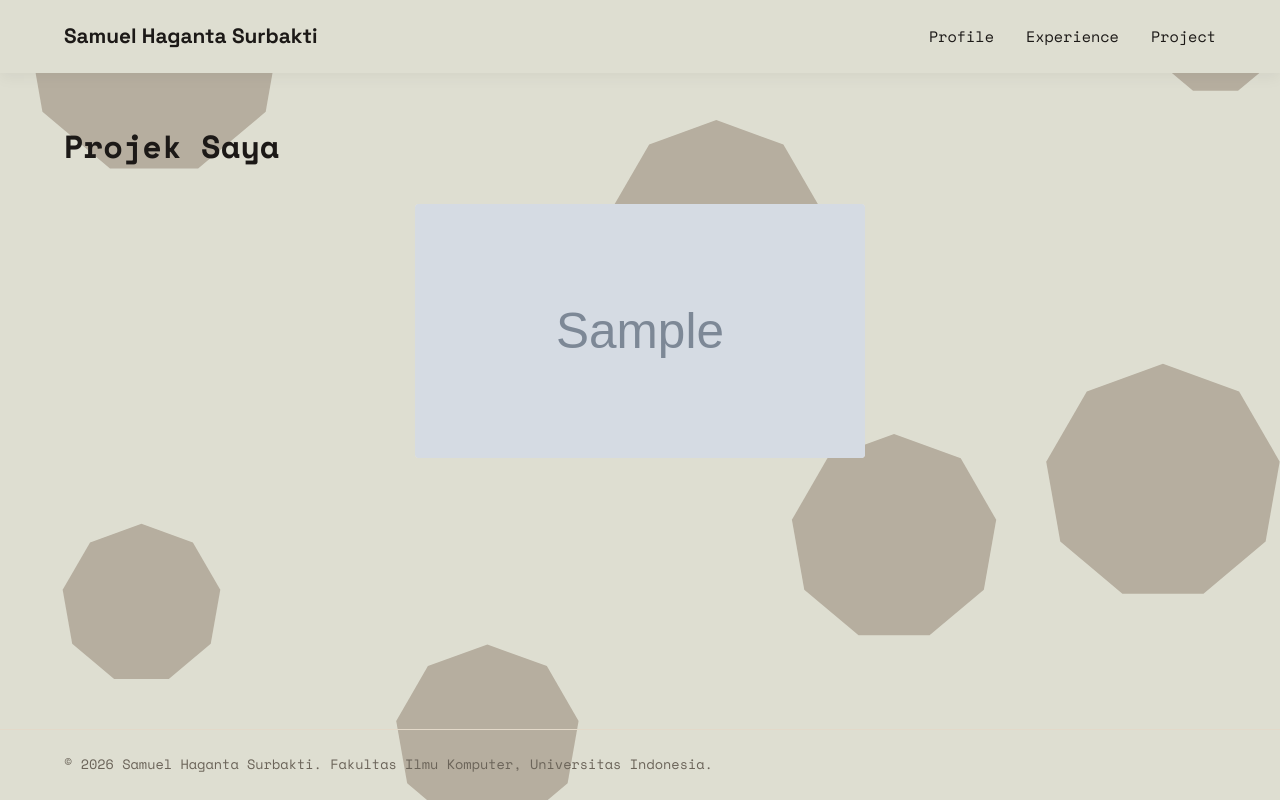
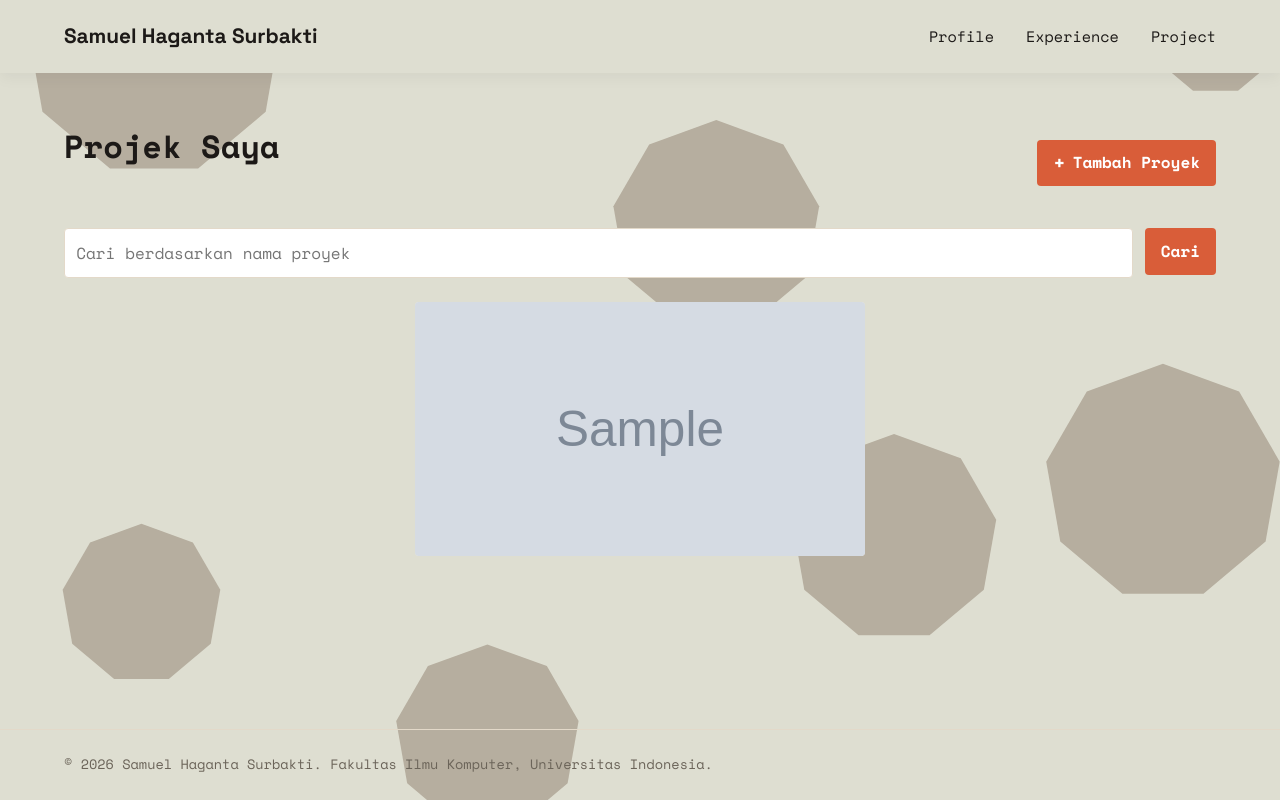
Before and after one commit to SamuelHagantaSurbakti/myportofolio, a Django app: page /project/ in a window 1280 px wide. Run offline with Django 5.2, Linux system fonts and the light colour scheme; tables that the repository leaves empty hold one stand-in row (values such as "Sample post"); grey boxes marked "Sample" are stand-in pictures.

Commit message:
feat: Menyelesaikan tutorial 3 dan menambahkan fitur password saat menambahkan projek

```diff
--- a/main/urls.py
+++ b/main/urls.py
@@ -2,7 +2,7 @@ from venv import create
 
 from django.urls import path
 
-from main.views import show_main, show_experience, show_project, create_project
+from main.views import show_main, show_experience, show_project, create_project, get_projects_json, delete_project
 
 app_name = "main"
 
@@ -11,4 +11,6 @@ urlpatterns = [
     path("experience/", show_experience, name="show_experience"),
     path("project/", show_project, name="show_project"),
     path("project/add/", create_project, name="create_project"),
+    path("api/projects/", get_projects_json, name="get_projects_json"),
+    path("projects/<uuid:project_id>/delete/",delete_project,name="delete_project")
 ]
--- a/main/views.py
+++ b/main/views.py
@@ -3,6 +3,7 @@ from django.contrib import messages
 from django.core import serializers
 from django.http import HttpResponse
 from django.template import context
+from django.conf import settings
 
 from main.models import Experience, Project
 from main.forms import ProjectForm
@@ -14,8 +15,7 @@ def show_main(request):
         "npm": "2506612814",
         "study_program": "S1 Ilmu Komputer",
         "bio": (
-            "Mahasiswa Ilmu Komputer Universitas Indonesia yang tertarik "
-            "pada pengembangan perangkat lunak dan pendidikan."
+            "Mahasiswa ilmu komputer di Universitas Indonesia yang tertarik pada dunia teknologi khususnya di bidang keamanan siber."
         ),
     }
     return render(request, "index.html", context)
@@ -29,12 +29,22 @@ def show_experience(request):
 
     return render(request, "experience.html", context)
 
+def show_project(request):
 
+    json_response = get_projects_json(request)
 
-def show_project(request):
+    projects = serializers.deserialize(
+        "json",
+        json_response.content.decode("utf-8"),
+    )
+
+    projects = [project.object for project in projects]
+    title_query = request.GET.get("title", "").strip()
+
     context = {
         "name": "Samuel Haganta Surbakti",
-        "project_list": Project.objects.all(),
+        "project_list": projects,
+        "title_query": title_query,
     }
 
     return render(request, "project.html", context)
@@ -44,10 +54,15 @@ def create_project(request):
     form = ProjectForm(request.POST or None)
 
     if request.method == "POST" and form.is_valid():
-        form.save()
-        messages.success(request, "Proyek baru berhasil ditambahkan!")
-        return redirect("main:show_project")
 
+        input_code = form.cleaned_data.get("secret_code")
+
+        if input_code == settings.SECRET_CODE:
+            form.save()
+            messages.success(request, "Proyek baru berhasil ditambahkan!")
+            return redirect("main:show_project")
+        else:
+            messages.error(request, "Gagal! Password salah.")
     context = {
         "name": "Samuel Haganta Surbakti",
         "project_list": Project.objects.all(),
@@ -55,3 +70,23 @@ def create_project(request):
     }
 
     return render(request, "projects_form.html", context)
+
+def get_projects_json(request):
+    title_query = request.GET.get("title", "").strip()
+    projects = Project.objects.all()
+
+    if title_query:
+        projects = projects.filter(title__icontains=title_query)
+
+    projects_json = serializers.serialize("json", projects)
+    return HttpResponse(projects_json, content_type="application/json")
+
+def delete_project(request, project_id):
+    project = get_object_or_404(Project, pk=project_id)
+
+    if request.method == "POST":
+        project.delete()
+        messages.success(request, "Project berhasil dihapus!")
+        return redirect("main:show_project")
+
+    return redirect("main:show_project")
--- a/portofolio/settings.py
+++ b/portofolio/settings.py
@@ -148,3 +148,5 @@ MAILERS = {
         "BACKEND": "django.core.mail.backends.console.EmailBackend",
     },
 }
+
+SECRET_CODE = os.environ.get('PASSWORD')
--- a/static/css/project-style.css
+++ b/static/css/project-style.css
@@ -99,3 +99,26 @@
     background-color: var(--accent);
     color: var(--paper);
 }
+
+
+.project-search {
+    display: flex;
+    gap: 0.75rem;
+    margin-bottom: 1.5rem;
+}
+
+.project-search__input {
+    width: 100%;
+    min-width: 0;
+    padding: 0.7rem;
+    border: 1px solid var(--line);
+    border-radius: var(--radius);
+    background: #fff;
+    color: var(--ink);
+    font: inherit;
+}
+
+.project-search__input:focus {
+    outline: 2px solid var(--accent);
+    border-color: var(--accent);
+}
--- a/static/css/style.css
+++ b/static/css/style.css
@@ -27,7 +27,7 @@ body {
     background-position: center;
     background-repeat: no-repeat;
     /* AGAR HANYA SEBAGIAN BACKGROUND GAMBAR YANG DIGUNAKAN */
-    /* background-attachment: fixed;  */
+    background-attachment: fixed;
 
     min-height: 100vh;
     display: flex;
@@ -311,3 +311,196 @@ h1, .brand {
         grid-template-columns: 1fr;
     }
 }
+
+/* ... */
+/* projects */
+
+.project-header {
+width: 100%;
+display: flex;
+justify-content: space-between;
+align-items: center;
+gap: 1rem;
+margin-bottom: 1.5rem;
+}
+
+
+.project-header h1 {
+margin-bottom: 0;
+}
+
+.project-add-button {
+display: inline-flex;
+align-items: center;
+gap: 0.45rem;
+}
+
+.project-add-button span {
+font-size: 1.25rem;
+line-height: 1;
+}
+
+.project-search {
+display: flex;
+gap: 0.75rem;
+margin-bottom: 1.5rem;
+}
+
+.project-search__input {
+width: 100%;
+min-width: 0;
+padding: 0.7rem;
+border: 1px solid var(--line);
+border-radius: var(--radius);
+background: #fff;
+color: var(--ink);
+font: inherit;
+}
+
+.project-search__input:focus {
+outline: 2px solid var(--accent);
+border-color: var(--accent);
+}
+
+.project-actions {
+display: flex;
+align-items: center;
+flex-wrap: wrap;
+gap: 20px;
+margin-top: 1rem;
+}
+
+.project-actions .button {
+font-size: 0.85rem;
+font-weight: 600;
+}
+
+.project-card-actions {
+display: flex;
+flex-direction: column;
+margin-top: auto;
+}
+
+.hide {
+display: none !important;
+}
+
+.project-actions .experience-status {
+margin-top: 0;
+}
+
+.project-delete-modal {
+display: none;
+position: fixed;
+inset: 0;
+width: 100%;
+height: 100%;
+max-width: none;
+max-height: none;
+margin: 0;
+padding: 1rem;
+border: 0;
+background: transparent;
+z-index: 10;
+align-items: center;
+justify-content: center;
+}
+
+.project-delete-modal:popover-open {
+display: flex;
+}
+
+.project-delete-modal__backdrop {
+position: absolute;
+inset: 0;
+width: 100%;
+height: 100%;
+border: 0;
+padding: 0;
+background: rgba(28, 25, 23, 0.58);
+cursor: default;
+}
+
+.project-delete-modal__content {
+position: relative;
+z-index: 1;
+width: min(100%, 480px);
+padding: 1.5rem;
+background: var(--paper);
+border: 1px solid var(--line);
+border-radius: var(--radius);
+box-shadow: 0 1rem 3rem rgba(28, 25, 23, 0.22);
+}
+
+.project-delete-modal__content h2 {
+margin: 0 0 0.75rem;
+font-family:
+    "Space Grotesk",
+    -apple-system,
+    sans-serif;
+font-size: 1.5rem;
+}
+
+.project-delete-modal__close {
+position: absolute;
+top: 1rem;
+right: 1rem;
+border: 0;
+padding: 0;
+background: transparent;
+color: var(--text-muted);
+font-size: 1.8rem;
+line-height: 1;
+cursor: pointer;
+}
+
+.project-delete-modal__actions {
+display: flex;
+justify-content: flex-end;
+gap: 0.75rem;
+margin-top: 1.5rem;
+}
+
+.button-danger {
+background: #b42318;
+}
+
+@media (max-width: 600px) {
+.project-header {
+    align-items: flex-start;
+    flex-direction: column;
+}
+
+.project-add-button {
+    width: 100%;
+    justify-content: center;
+}
+
+.project-search {
+    flex-direction: column;
+}
+
+.project-search .button {
+    width: 100%;
+}
+
+.project-delete-modal {
+    align-items: flex-end;
+    padding: 0;
+}
+
+.project-delete-modal__content {
+    width: 100%;
+    padding: 1.25rem;
+    border-radius: var(--radius) var(--radius) 0 0;
+}
+
+.project-delete-modal__actions {
+    flex-direction: column-reverse;
+}
+
+.project-delete-modal__actions .button {
+    width: 100%;
+    text-align: center;
+}
+}
--- a/templates/base.html
+++ b/templates/base.html
@@ -6,13 +6,13 @@
 <head>
     <meta charset="UTF-8">
     <meta name="viewport" content="width=device-width, initial-scale=1.0">
-    <title>{{ name }} - Portfolio</title>
     <link rel="preconnect" href="https://fonts.googleapis.com">
     <link rel="preconnect" href="https://fonts.gstatic.com" crossorigin>
     <link href="https://fonts.googleapis.com/css2?family=Space+Grotesk:wght@400;500;700&family=Space+Mono:ital,wght@0,400;0,700;1,400;1,700&display=swap" rel="stylesheet">
     <link rel="stylesheet" href="{% static 'css/style.css' %}">
     <link rel="stylesheet" href="{% static 'css/site-header.css' %}">
-     <link rel="stylesheet" href="{% static 'css/project-style.css' %}">
+    <link rel="stylesheet" href="{% static 'css/project-style.css' %}">
+    {% block meta %} {% endblock meta %}
 </head>
 
 <body>
@@ -24,6 +24,7 @@
                 <a href="{% url 'main:show_main' %}">Profile</a>
                 <a href="{% url 'main:show_experience' %}">Experience</a>
                 <a href="{% url 'main:show_project' %}">Project</a>
+
             </nav>
         </div>
     </header>
--- /dev/null
+++ b/templates/components/project_delete_modal.html
@@ -0,0 +1,43 @@
+<p class="experience-status">
+    <button type="button"
+            class="button button-danger"
+            popovertarget="delete-project-{{ project.id }}"
+            aria-label="Hapus {{ project.title }}"
+            title="Hapus proyek">
+        Hapus Proyek
+    </button>
+</p>
+<div id="delete-project-{{ project.id }}"
+     class="project-delete-modal"
+     popover="auto"
+     role="dialog"
+     aria-modal="true"
+     aria-labelledby="delete-project-title-{{ project.id }}">
+    <button type="button"
+            class="project-delete-modal__backdrop"
+            popovertarget="delete-project-{{ project.id }}"
+            popovertargetaction="hide"
+            aria-label="Tutup konfirmasi hapus"></button>
+    <div class="project-delete-modal__content">
+        <button type="button"
+                class="project-delete-modal__close"
+                popovertarget="delete-project-{{ project.id }}"
+                popovertargetaction="hide"
+                aria-label="Tutup konfirmasi hapus">×</button>
+        <h2 id="delete-project-title-{{ project.id }}">Hapus Projek?</h2>
+        <p>
+            Apakah Anda yakin ingin menghapus
+            <strong>{{ project.title }}</strong>?
+        </p>
+        <div class="project-delete-modal__actions">
+            <button type="button"
+                    class="button button-secondary"
+                    popovertarget="delete-project-{{ project.id }}"
+                    popovertargetaction="hide">Batal</button>
+            <form method="post" action="{% url 'main:delete_project' project.id %}">
+                {% csrf_token %}
+                <button type="submit" class="button button-danger">Ya, Hapus</button>
+            </form>
+        </div>
+    </div>
+</div>
--- a/templates/index.html
+++ b/templates/index.html
@@ -1,5 +1,9 @@
 {% extends 'base.html' %}
 
+
+{% block meta %}
+    <title>Profil - {{ name }}</title>
+{% endblock meta %}
 
 {% block content %}
     <main>
--- a/templates/project.html
+++ b/templates/project.html
@@ -1,17 +1,44 @@
 {% extends 'base.html' %}
 {% load static %}
+
+
+{% block meta %}
+    <title>Projects - {{ name }}</title>
+{% endblock meta %}
 
 {% block content %}
     <main>
 
         <section class="projects" style="padding-top: 3rem;">
             <div class="container">
-                <h2>Projek Saya</h2>
+
+                <div class="project-header">
+                    <h2>Projek Saya</h2>
+                    <a href="{% url 'main:create_project' %}"
+                       class="button project-add-button">
+                        <span aria-hidden="true">+</span>
+                        Tambah Proyek
+                    </a>
+                </div>
+
+                <form method="get"
+                      action="{% url 'main:show_project' %}"
+                      class="project-search">
+
+                    <input type="search"
+                            name="title"
+                            value="{{ title_query }}"
+                            placeholder="Cari berdasarkan nama proyek"
+                            class="project-search__input"
+                            aria-label="Cari berdasarkan nama proyek">
+                    <button type="submit" class="button">Cari</button>
+
+                </form>
 
                 <div class="project-gallery">
 
                     {% for project in project_list %}
-                        <a href="{% if project.project_link %}{{ project.project_link }}{% else %}#{% endif %}" class="project-item">
+                        <div class="project-item">
                             <img src="{% static project.image_url %}" alt="{{ project.title }}" class="project-img">
 
                             <div class="project-overlay">
@@ -21,16 +48,28 @@
                                     {{ project.description }}
                                 </p>
                                 <p class="project-tech">{{ project.tech_stack }}</p>
-                                <span class="project-btn">Lihat Projek</span>
+
+                                <div class="project-card-actions">
+                                    <div class="project-actions">
+                                        {% if project.project_link %}
+                                            <a href="{{ project.project_link }}" class="button">Lihat Project</a>
+                                        {% endif %}
+                                        {% include "components/project_delete_modal.html" with project=project %}
+                                    </div>
+                                </div>
+
                             </div>
-                        </a>
+                        </div>
 
                      <!-- JIKA KOSONG -->
                     {% empty %}
-                        <p style="color: var(--ink); text-align: center; grid-column: 1 / -1;">
-                            Belum ada projek yang ditambahkan.
-                        </p>
+                        {% if title_query %}
+                            <p class="empty-state">Tidak ada proyek dengan nama tersebut.</p>
+                        {% else %}
+                            <p class="empty-state">Belum ada proyek yang ditambahkan.</p>
+                        {% endif %}
                     {% endfor %}
+
                 </div>
             </div>
         </section>
```
Also changed, not shown: main/forms.py (+15 -1 lines), templates/experience.html (+7 -0 lines).
